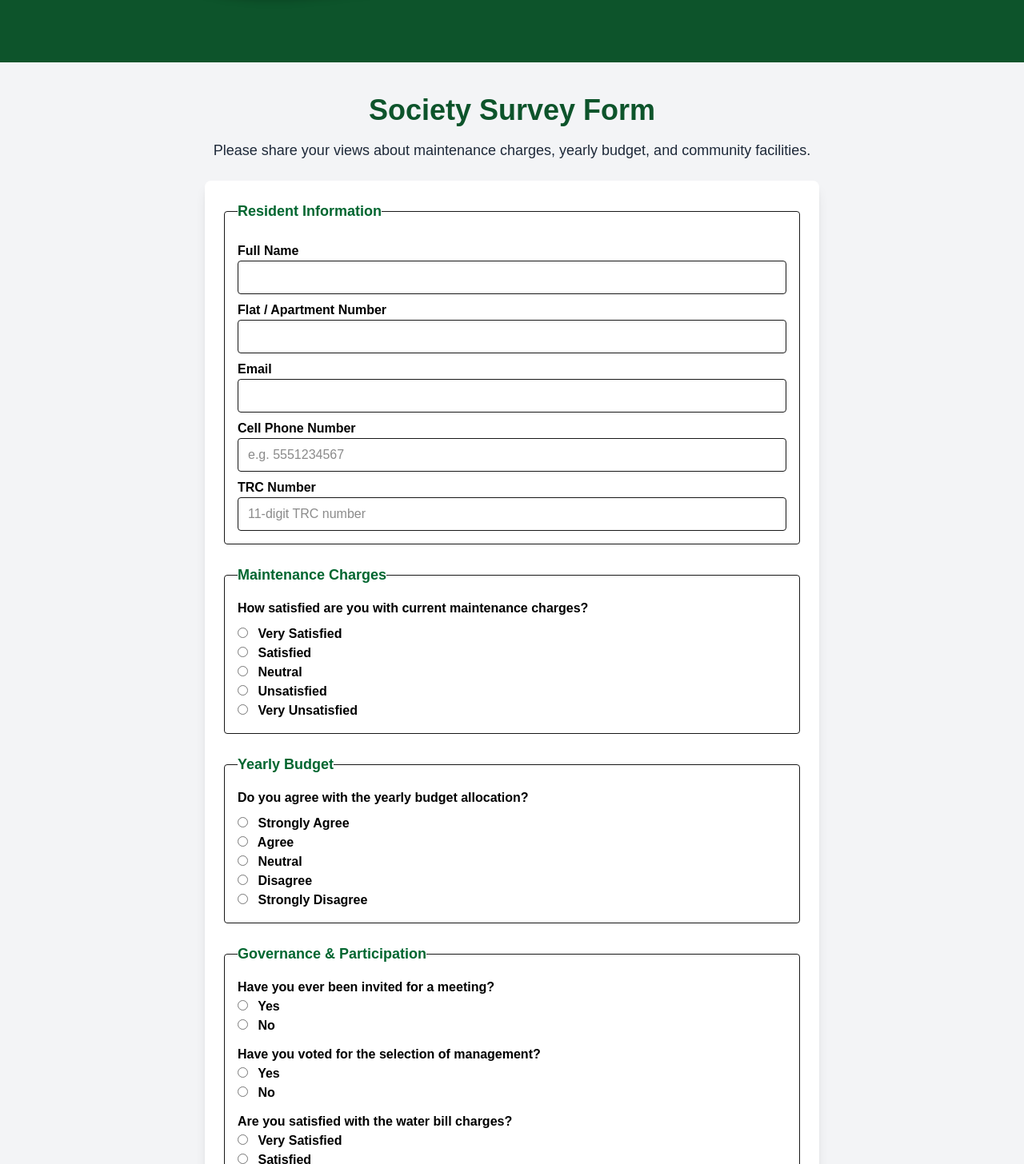
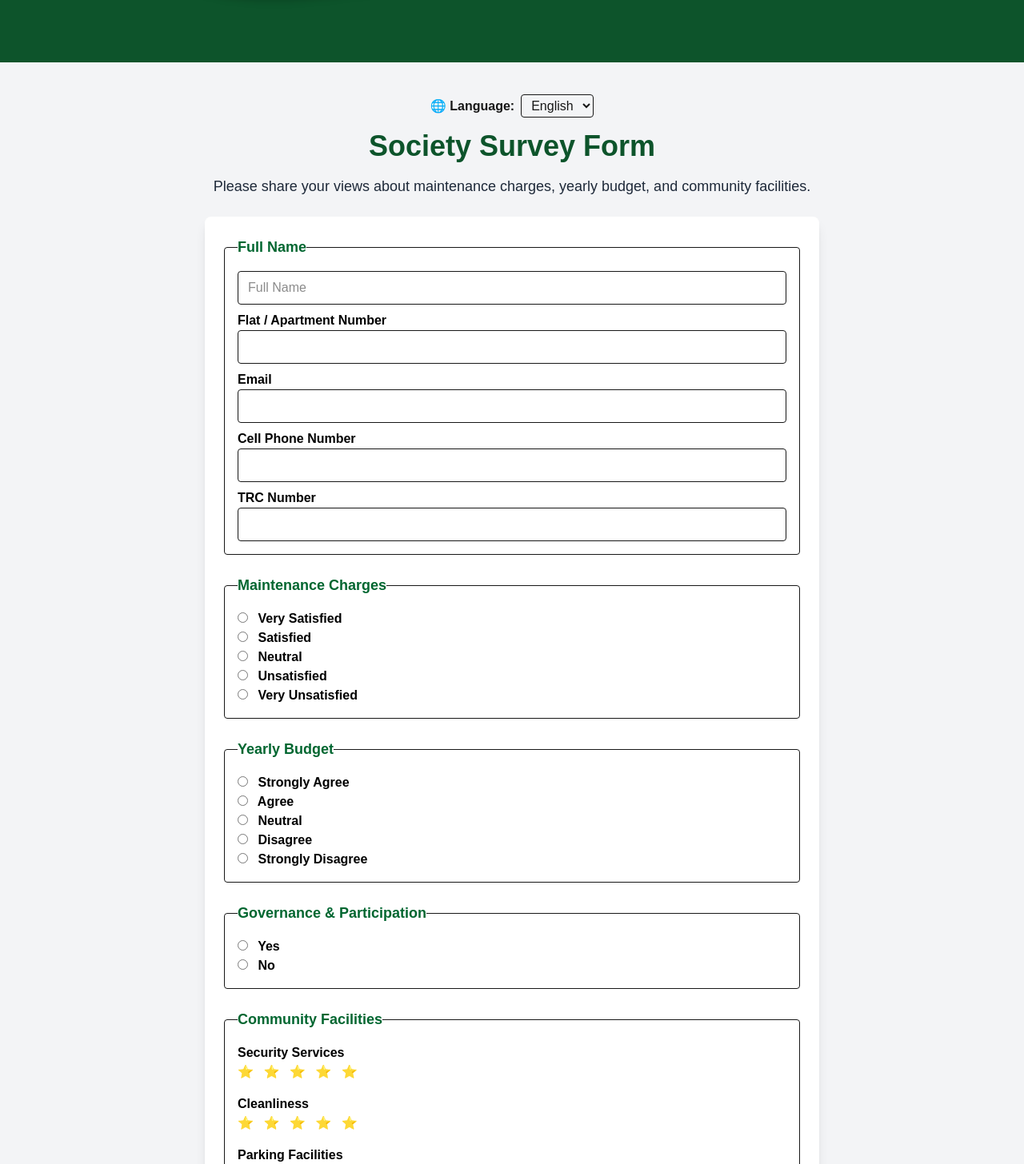
Before and after one commit to amijaz786/arbab-sons, a Next.js app: page /contact in a window 1280 px wide. Shown: the part 394-1850 px from the top of the page at 80% size. Built offline with nearby package versions, Linux system fonts and the light colour scheme.

Commit message:
Update contact page with survey form

```diff
--- a/app/contact/page.tsx
+++ b/app/contact/page.tsx
@@ -1,74 +1,144 @@
 "use client";
 import { useState } from "react";
+import jsPDF from "jspdf"; // install with: npm install jspdf
 
 export default function SocietySurvey() {
   const [submitted, setSubmitted] = useState(false);
+  const [responses, setResponses] = useState<Record<string, string>>({});
+  const [language, setLanguage] = useState<"en" | "tr" | "ar">("en");
 
-  // ✅ Explicit type for form submit event
+  const translations = {
+    en: {
+      title: "Society Survey Form",
+      thankYou: "✅ Thank you for your feedback!",
+      intro: "Please share your views about maintenance charges, yearly budget, and community facilities.",
+      name: "Full Name",
+      flat: "Flat / Apartment Number",
+      email: "Email",
+      phone: "Cell Phone Number",
+      trc: "TRC Number",
+      submit: "Submit Survey",
+      comments: "Other Suggestions or Comments",
+      maintenance: "Maintenance Charges",
+      budget: "Yearly Budget",
+      governance: "Governance & Participation",
+      facilities: "Community Facilities",
+    },
+    tr: {
+      title: "Site Anket Formu",
+      thankYou: "✅ Geri bildiriminiz için teşekkürler!",
+      intro: "Aidat, yıllık bütçe ve sosyal tesisler hakkındaki görüşlerinizi paylaşınız.",
+      name: "Ad Soyad",
+      flat: "Daire Numarası",
+      email: "E-posta",
+      phone: "Cep Telefonu",
+      trc: "TRC Numarası",
+      submit: "Anketi Gönder",
+      comments: "Diğer Öneriler veya Yorumlar",
+      maintenance: "Aidat Ücretleri",
+      budget: "Yıllık Bütçe",
+      governance: "Yönetim ve Katılım",
+      facilities: "Sosyal Tesisler",
+    },
+    ar: {
+      title: "نموذج استبيان المجتمع",
+      thankYou: "✅ شكراً لملاحظاتك!",
+      intro: "يرجى مشاركة آرائك حول رسوم الصيانة والميزانية السنوية والمرافق المجتمعية.",
+      name: "الاسم الكامل",
+      flat: "رقم الشقة",
+      email: "البريد الإلكتروني",
+      phone: "رقم الهاتف المحمول",
+      trc: "رقم TRC",
+      submit: "إرسال الاستبيان",
+      comments: "اقتراحات أو تعليقات أخرى",
+      maintenance: "رسوم الصيانة",
+      budget: "الميزانية السنوية",
+      governance: "الحوكمة والمشاركة",
+      facilities: "المرافق المجتمعية",
+    },
+  };
+
+  const t = translations[language];
+
   const handleSubmit = (e: React.FormEvent<HTMLFormElement>) => {
     e.preventDefault();
+    const formData = new FormData(e.currentTarget);
+    const data: Record<string, string> = {};
+    formData.forEach((value, key) => {
+      data[key] = value.toString();
+    });
+    setResponses(data);
     setSubmitted(true);
+  };
+
+  const downloadPDF = () => {
+    const doc = new jsPDF();
+    doc.setFontSize(14);
+    doc.text(t.thankYou, 10, 10);
+    let y = 20;
+    Object.entries(responses).forEach(([key, value]) => {
+      doc.text(`${key}: ${value}`, 10, y);
+      y += 10;
+    });
+    doc.save("survey-summary.pdf");
   };
 
   if (submitted) {
     return (
       <main className="min-h-screen flex flex-col items-center justify-center bg-green-50 px-6 py-10">
-        <h1 className="text-3xl font-bold text-green-800 mb-4">
-          ✅ Thank you for your feedback!
-        </h1>
-        <p className="text-gray-700 text-lg">
-          Your responses have been recorded. We appreciate your time and input in improving our community.
-        </p>
+        <h1 className="text-3xl font-bold text-green-800 mb-4">{t.thankYou}</h1>
+        <p className="text-gray-700 text-lg">{t.intro}</p>
+        <button
+          onClick={downloadPDF}
+          className="mt-6 bg-blue-600 text-white font-semibold py-2 px-4 rounded hover:bg-blue-700"
+        >
+          📄 Download PDF Summary
+        </button>
       </main>
     );
   }
 
   return (
     <main className="min-h-screen flex flex-col items-center justify-center bg-gray-100 px-6 py-10">
-      <h1 className="text-4xl font-bold text-green-900 mb-4">Society Survey Form</h1>
-      <p className="text-gray-800 mb-6 text-lg">
-        Please share your views about maintenance charges, yearly budget, and community facilities.
-      </p>
+      {/* Language Selector */}
+      <div className="mb-4">
+        <label className="mr-2 font-bold">🌐 Language:</label>
+        <select
+          value={language}
+          onChange={(e) => setLanguage(e.target.value as "en" | "tr" | "ar")}
+          className="border px-2 py-1 rounded"
+        >
+          <option value="en">English</option>
+          <option value="tr">Türkçe</option>
+          <option value="ar">العربية</option>
+        </select>
+      </div>
+
+      <h1 className="text-4xl font-bold text-green-900 mb-4">{t.title}</h1>
+      <p className="text-gray-800 mb-6 text-lg">{t.intro}</p>
 
       <form onSubmit={handleSubmit} className="w-full max-w-3xl bg-white shadow-lg rounded-lg p-6 space-y-6">
         {/* Resident Info */}
         <fieldset className="border p-4 rounded">
-          <legend className="text-green-800 font-bold text-lg">Resident Information</legend>
+          <legend className="text-green-800 font-bold text-lg">{t.name}</legend>
+          <input type="text" name="name" required className="w-full border px-3 py-2 rounded" placeholder={t.name} />
 
-          <label className="block text-black font-semibold mt-2">Full Name</label>
-          <input type="text" name="name" required className="w-full border px-3 py-2 rounded" />
-
-          <label className="block text-black font-semibold mt-2">Flat / Apartment Number</label>
+          <label className="block text-black font-semibold mt-2">{t.flat}</label>
           <input type="text" name="flat" required className="w-full border px-3 py-2 rounded" />
 
-          <label className="block text-black font-semibold mt-2">Email</label>
+          <label className="block text-black font-semibold mt-2">{t.email}</label>
           <input type="email" name="email" required className="w-full border px-3 py-2 rounded" />
 
-          <label className="block text-black font-semibold mt-2">Cell Phone Number</label>
-          <input
-            type="tel"
-            name="cellPhone"
-            pattern="[0-9]{10,15}"
-            placeholder="e.g. 5551234567"
-            required
-            className="w-full border px-3 py-2 rounded"
-          />
+          <label className="block text-black font-semibold mt-2">{t.phone}</label>
+          <input type="tel" name="cellPhone" required className="w-full border px-3 py-2 rounded" />
 
-          <label className="block text-black font-semibold mt-2">TRC Number</label>
-          <input
-            type="text"
-            name="trcNumber"
-            pattern="[0-9]{11}"
-            placeholder="11-digit TRC number"
-            required
-            className="w-full border px-3 py-2 rounded"
-          />
+          <label className="block text-black font-semibold mt-2">{t.trc}</label>
+          <input type="text" name="trcNumber" required className="w-full border px-3 py-2 rounded" />
         </fieldset>
 
         {/* Maintenance Charges */}
         <fieldset className="border p-4 rounded">
-          <legend className="text-green-800 font-bold text-lg">Maintenance Charges</legend>
-          <p className="text-black font-semibold mb-2">How satisfied are you with current maintenance charges?</p>
+          <legend className="text-green-800 font-bold text-lg">{t.maintenance}</legend>
           {["Very Satisfied","Satisfied","Neutral","Unsatisfied","Very Unsatisfied"].map(opt => (
             <label key={opt} className="block text-black font-bold">
               <input type="radio" name="maintenance" value={opt} className="mr-2" required /> {opt}
@@ -78,8 +148,7 @@ export default function SocietySurvey() {
 
         {/* Budget */}
         <fieldset className="border p-4 rounded">
-          <legend className="text-green-800 font-bold text-lg">Yearly Budget</legend>
-          <p className="text-black font-semibold mb-2">Do you agree with the yearly budget allocation?</p>
+          <legend className="text-green-800 font-bold text-lg">{t.budget}</legend>
           {["Strongly Agree","Agree","Neutral","Disagree","Strongly Disagree"].map(opt => (
             <label key={opt} className="block text-black font-bold">
               <input type="radio" name="budget" value={opt} className="mr-2" required /> {opt}
@@ -89,42 +158,18 @@ export default function SocietySurvey() {
 
         {/* Governance */}
         <fieldset className="border p-4 rounded">
-          <legend className="text-green-800 font-bold text-lg">Governance & Participation</legend>
-
-          <p className="text-black font-semibold">Have you ever been invited for a meeting?</p>
+          <legend className="text-green-800 font-bold text-lg">{t.governance}</legend>
           <label className="block text-black font-bold">
             <input type="radio" name="invitedMeeting" value="Yes" className="mr-2" required /> Yes
           </label>
           <label className="block text-black font-bold">
             <input type="radio" name="invitedMeeting" value="No" className="mr-2" /> No
           </label>
-
-          <p className="text-black font-semibold mt-3">Have you voted for the selection of management?</p>
-          <label className="block text-black font-bold">
-            <input type="radio" name="votedManagement" value="Yes" className="mr-2" required /> Yes
-          </label>
-          <label className="block text-black font-bold">
-            <input type="radio" name="votedManagement" value="No" className="mr-2" /> No
-          </label>
-
-          <p className="text-black font-semibold mt-3">Are you satisfied with the water bill charges?</p>
-          {["Very Satisfied","Satisfied","Neutral","Unsatisfied","Very Unsatisfied"].map(opt => (
-            <label key={opt} className="block text-black font-bold">
-              <input type="radio" name="waterCharges" value={opt} className="mr-2" required /> {opt}
-            </label>
-          ))}
-
-          <p className="text-black font-semibold mt-3">Do you agree with the current management to continue?</p>
-          {["Strongly Agree","Agree","Neutral","Disagree","Strongly Disagree"].map(opt => (
-            <label key={opt} className="block text-black font-bold">
-              <input type="radio" name="continueManagement" value={opt} className="mr-2" required /> {opt}
-            </label>
-          ))}
         </fieldset>
 
-        {/* Facilities with Star Ratings */}
+        {/* Facilities */}
         <fieldset className="border p-4 rounded">
-          <legend className="text-green-800 font-bold text-lg">Community Facilities</legend>
+          <legend className="text-green-800 font-bold text-lg">{t.facilities}</legend>
           {["Security Services","Cleanliness","Parking Facilities"].map(facility => (
             <div key={facility} className="mb-4">
               <p className="text-black font-semibold">{facility}</p>
@@ -137,14 +182,20 @@ export default function SocietySurvey() {
           ))}
         </fieldset>
 
-        {/* Comments */}
-        <label className="block text-black font-semibold">Other Suggestions or Comments</label>
-        {/* ✅ rows must be number, not string */}
-        <textarea name="comments" rows={4} className="w-full border px-3 py-2 rounded"></textarea>
+                {/* Comments */}
+        <label className="block text-black font-semibold">{t.comments}</label>
+        <textarea
+          name="comments"
+          rows={4}
+          className="w-full border px-3 py-2 rounded"
+        ></textarea>
 
         {/* Submit */}
-        <button type="submit" className="bg-green-700 text-white font-bold py-2 px-4 rounded hover:bg-green-800">
-          Submit Survey
+        <button
+          type="submit"
+          className="bg-green-700 text-white font-bold py-2 px-4 rounded hover:bg-green-800"
+        >
+          {t.submit}
         </button>
       </form>
     </main>
```
